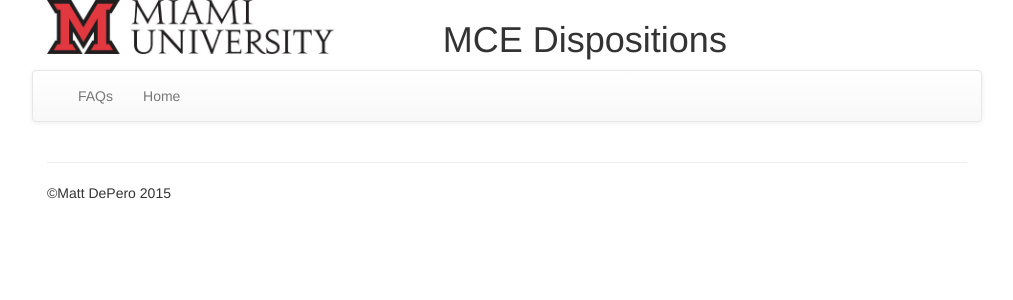
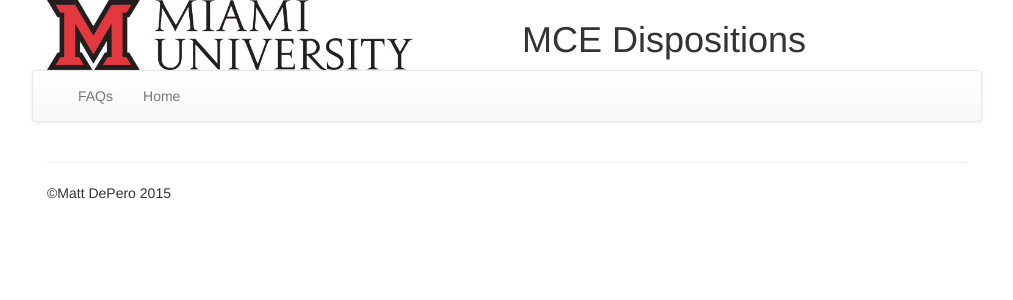
Before and after one commit to mdepero/mce, a Jekyll site: the page built from faqs.html, in a window 1280 px wide. Shown: the top 300 px of the page, without its empty margins (133-1146 px from the left). Built offline with Jekyll 4.4.1, drawn with Linux system fonts in a browser that asks for light colours; Markdown is read by kramdown in place of the engine named in the settings.

```diff
--- a/_includes/header.html
+++ b/_includes/header.html
@@ -1,9 +1,9 @@
 		<header id="header">
 			<div class="row hidden-xs">
-				<div class="col-md-5 col-lg-4">
+				<div class="col-md-6 col-lg-5">
 					<img src="{{site.baseurl}}/resources/img/logo.jpg" alt="Miami University Logo" class="img-responsive">
 				</div>
-				<div class="col-md-5 col-lg-offset-1">
+				<div class="col-md-4 col-lg-offset-1">
 					<h1>MCE Dispositions</h1>
 				</div>
 			</div>
```
